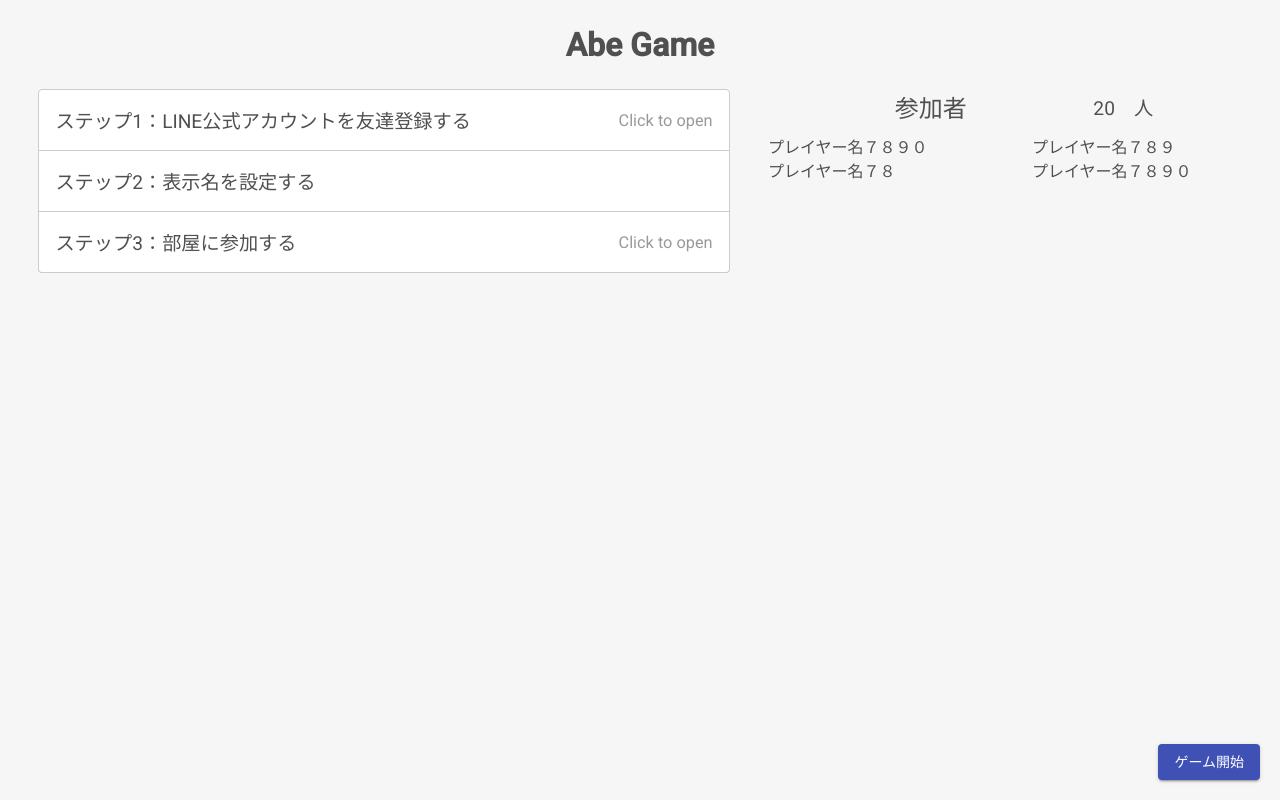
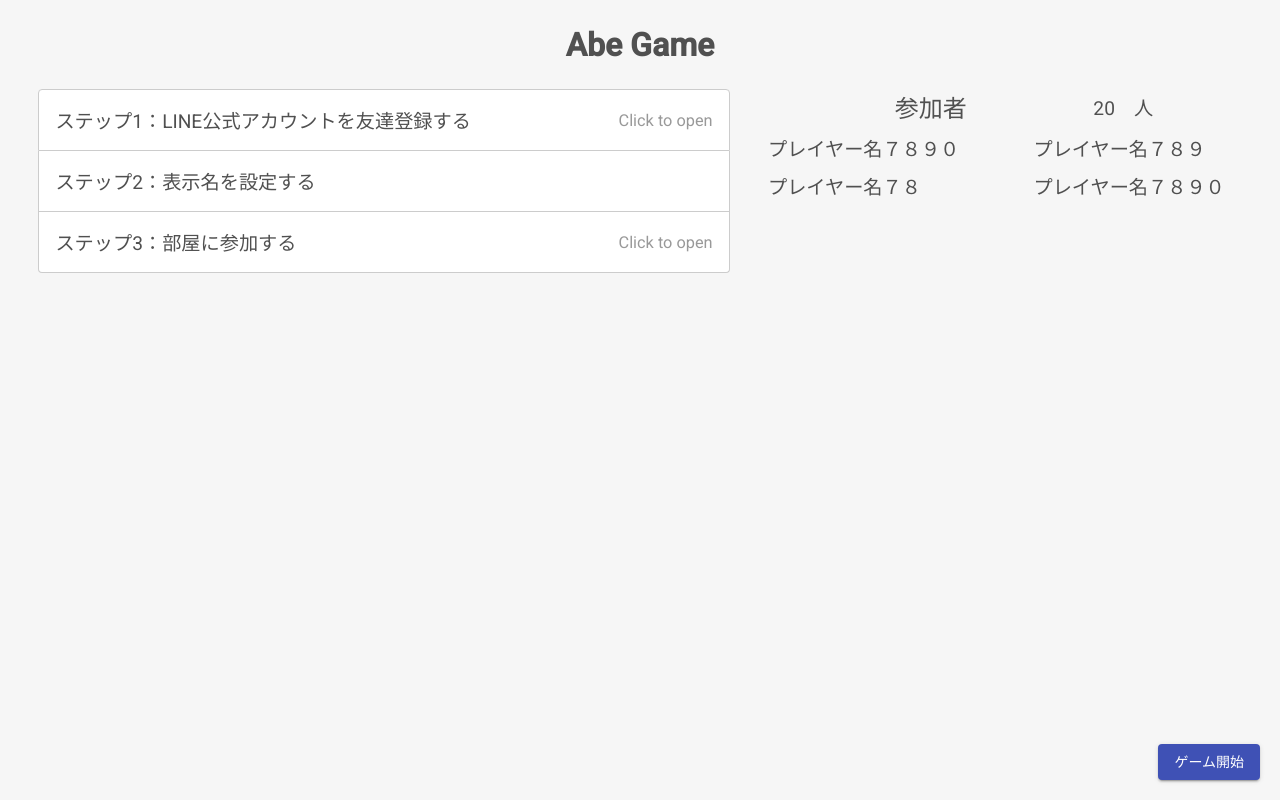
Before and after one commit to abe127/abe-game, an Angular app in the folder angular-app/: page /reception in a window 1280 px wide. Built offline with nearby package versions, Linux system fonts and the light colour scheme.

Commit message:
サイズ調整

```diff
--- a/angular-app/src/app/pages/reception/reception.component.scss
+++ b/angular-app/src/app/pages/reception/reception.component.scss
@@ -27,7 +27,7 @@
     .accordion {
       display: block;
       width: 90%;
-      max-width: 700px;
+      max-width: 800px;
     }
 
     .accordion-item {
@@ -95,6 +95,11 @@
 
       .list {
         column-count: 2;
+        font-size: 1.2rem;
+
+        div {
+          margin-bottom: 10px;
+        }
       }
     }
   }
```
